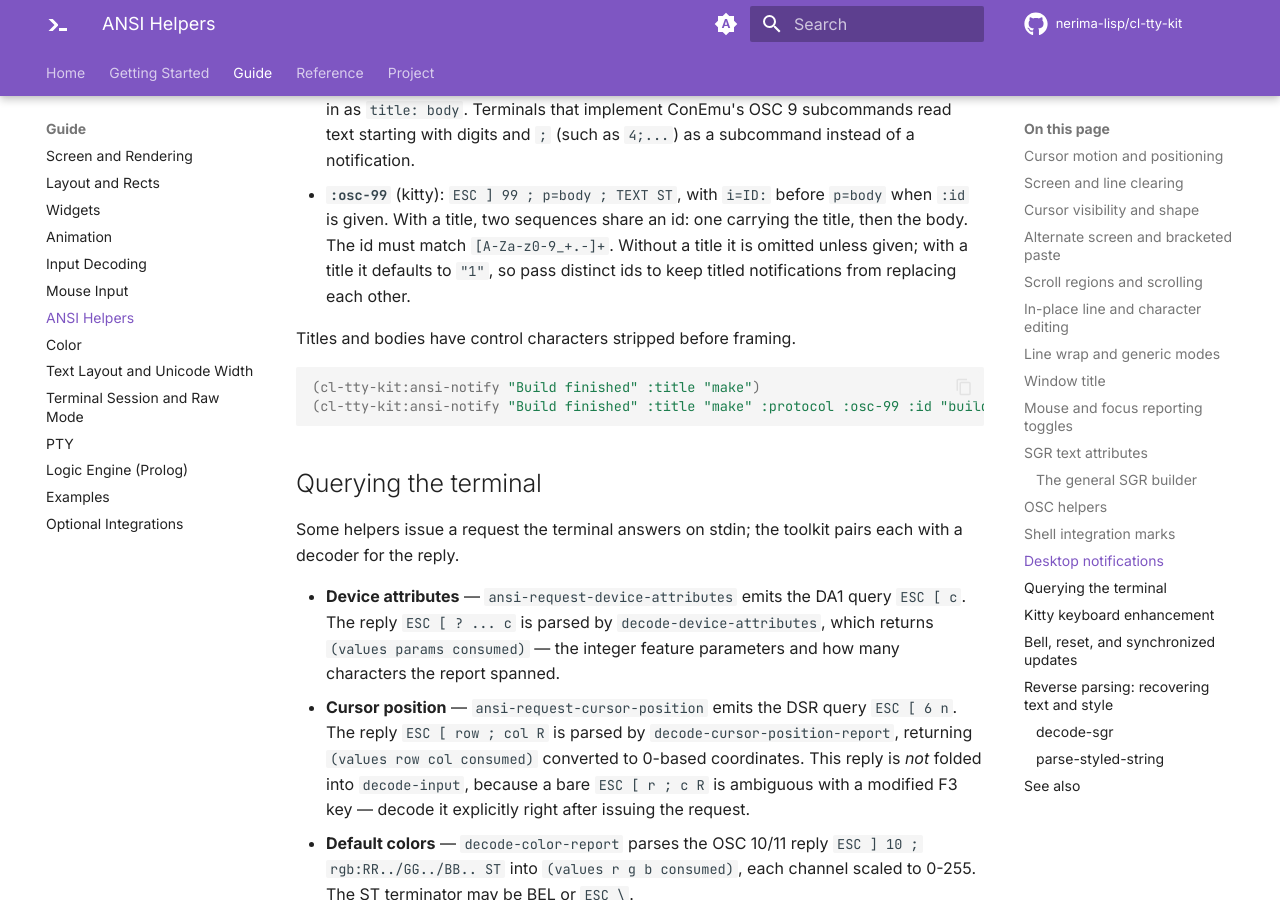
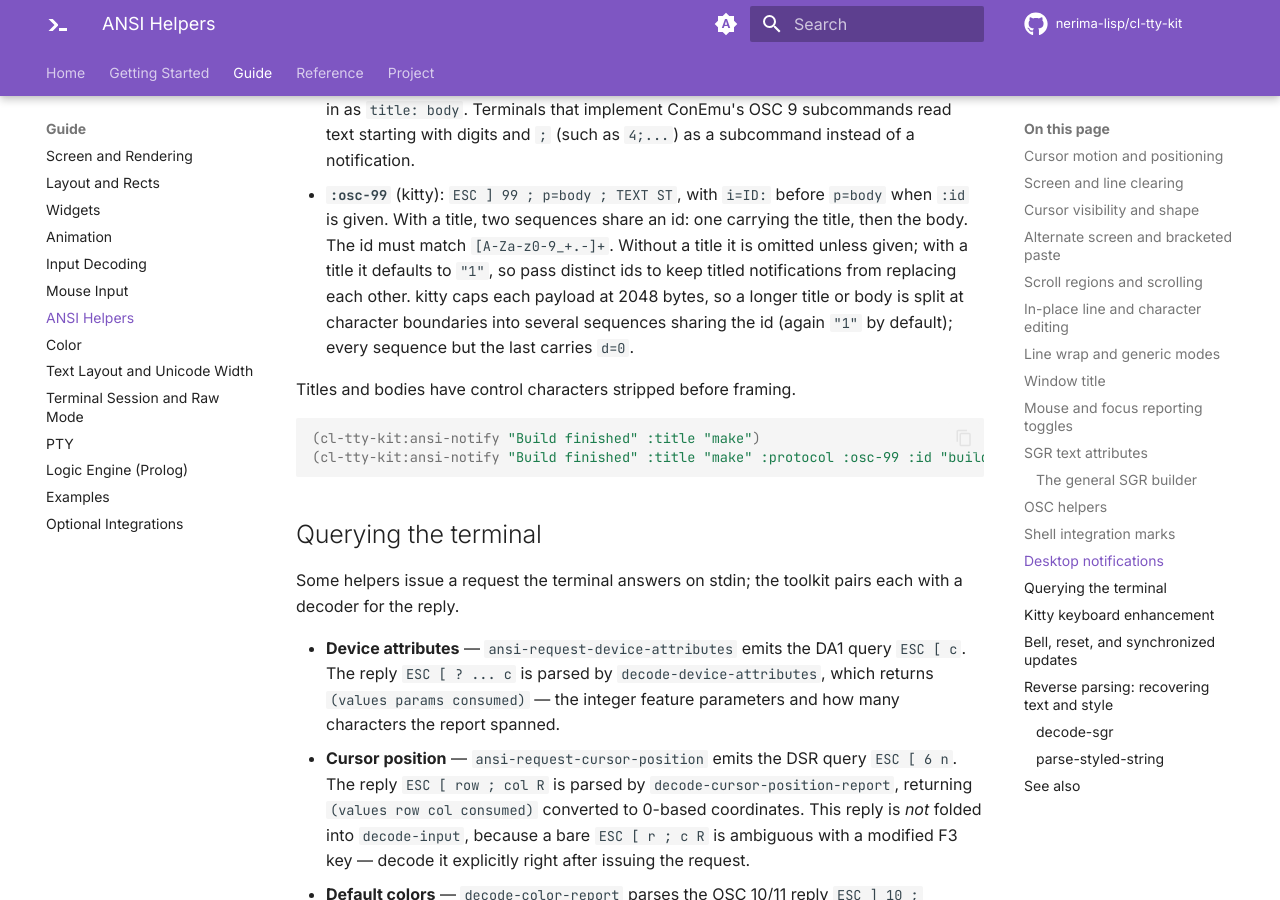
Before and after one commit to nerima-lisp/cl-tty-kit, an MkDocs documentation site: the page built from docs/src/guide/ansi-helpers.md, in a window 1280 px wide and 900 px high, scrolled down 5492 px. Built offline with MkDocs 1.6.1 and Material for MkDocs 9.7.7, drawn with Linux system fonts in a browser that asks for light colours; comment, search, counter and statistics services are not loaded.

Commit message:
fix(ansi): chunk kitty OSC 99 notifications at 2048 payload bytes
kitty limits each OSC 99 payload to 2048 bytes and concatenates chunks
that share an id while d=0. Split titles and bodies at character
boundaries so a long-command completion notice stays within the limit;
output for payloads that already fit is unchanged.

```diff
--- a/docs/src/guide/ansi-helpers.md
+++ b/docs/src/guide/ansi-helpers.md
@@ -205,7 +205,9 @@ disagree on the escape sequence, so `:protocol` selects the dialect:
   carrying the title, then the body. The id must match `[A-Za-z0-9_+.-]+`.
   Without a title it is omitted unless given; with a title it defaults to
   `"1"`, so pass distinct ids to keep titled notifications from replacing each
-  other.
+  other. kitty caps each payload at 2048 bytes, so a longer title or body is
+  split at character boundaries into several sequences sharing the id (again
+  `"1"` by default); every sequence but the last carries `d=0`.
 
 Titles and bodies have control characters stripped before framing.
 
```
Also changed, not shown: 2 other files.
